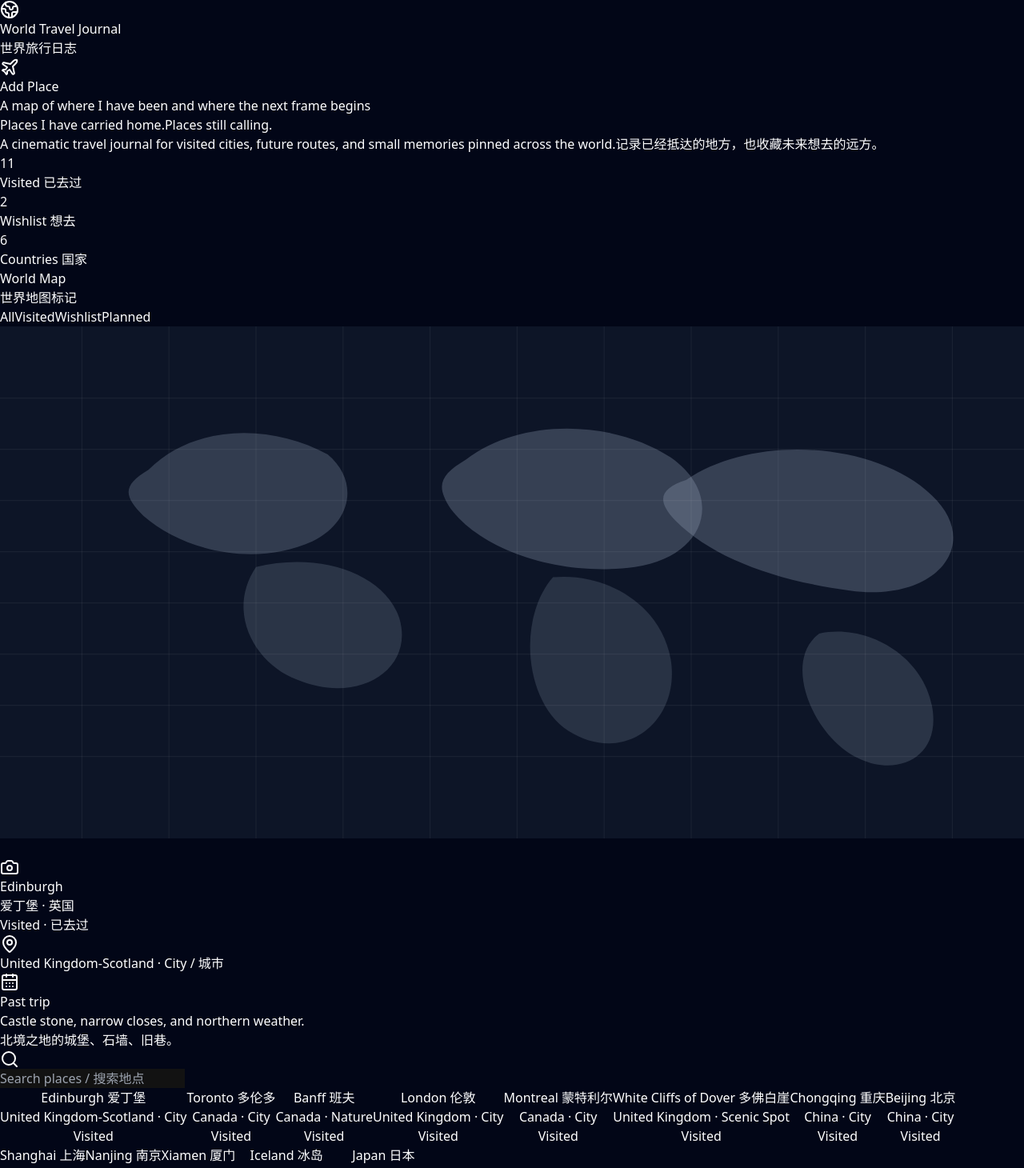
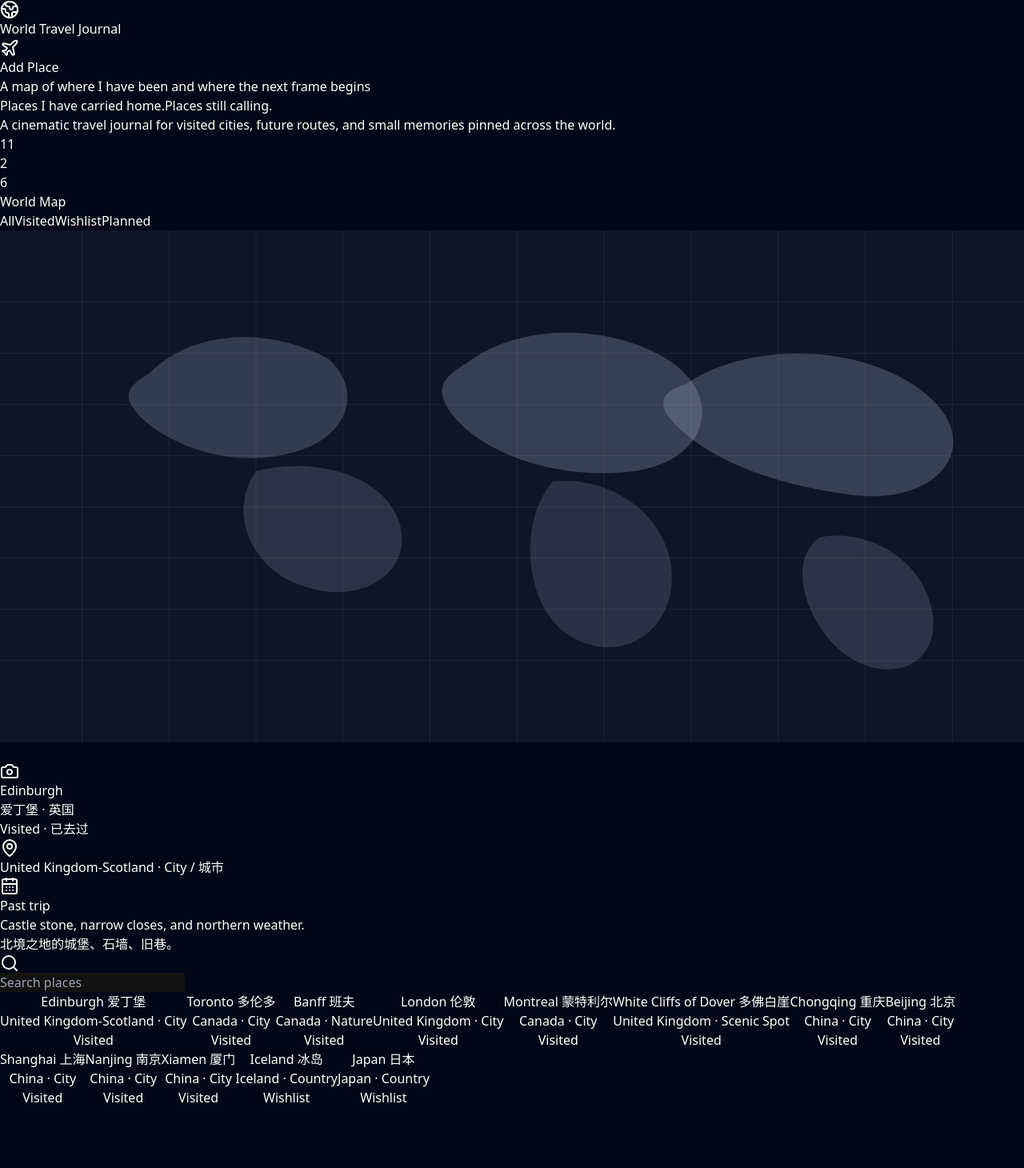
Before and after one commit to ccccchris1234/travel_journal, a React (Vite) app in the folder world-travel-journal-response2/: page / in a window 1280 px wide. Shown: the top 1460 px of the page at 80% size. After the commit the page ends 1384 px from the top, so only its background shows below. Built offline with nearby package versions, Linux system fonts and the light colour scheme.

Commit message:
Update App.jsx

```diff
--- a/world-travel-journal-response2/src/App.jsx
+++ b/world-travel-journal-response2/src/App.jsx
@@ -79,7 +79,6 @@ export default function App() {
             </div>
             <div>
               <p className="text-sm uppercase tracking-[0.3em] text-slate-400">World Travel Journal</p>
-              <p className="text-xs text-slate-500">世界旅行日志</p>
             </div>
           </div>
 
@@ -99,7 +98,6 @@ export default function App() {
             </h1>
             <p className="mt-5 max-w-2xl text-base leading-7 text-slate-300 md:text-lg">
               A cinematic travel journal for visited cities, future routes, and small memories pinned across the world.
-              <span className="block text-slate-500">记录已经抵达的地方，也收藏未来想去的远方。</span>
             </p>
           </motion.div>
 
@@ -107,19 +105,16 @@ export default function App() {
             <Card className="rounded-3xl border-white/10 bg-white/5 text-white backdrop-blur">
               <div className="p-5">
                 <p className="text-3xl font-semibold">{visitedCount}</p>
-                <p className="mt-1 text-sm text-slate-400">Visited 已去过</p>
               </div>
             </Card>
             <Card className="rounded-3xl border-white/10 bg-white/5 text-white backdrop-blur">
               <div className="p-5">
                 <p className="text-3xl font-semibold">{wishlistCount}</p>
-                <p className="mt-1 text-sm text-slate-400">Wishlist 想去</p>
               </div>
             </Card>
             <Card className="rounded-3xl border-white/10 bg-white/5 text-white backdrop-blur">
               <div className="p-5">
                 <p className="text-3xl font-semibold">{countryCount}</p>
-                <p className="mt-1 text-sm text-slate-400">Countries 国家</p>
               </div>
             </Card>
           </div>
@@ -131,7 +126,6 @@ export default function App() {
           <div className="mb-5 flex flex-col gap-3 md:flex-row md:items-center md:justify-between">
             <div>
               <h2 className="text-2xl font-semibold">World Map</h2>
-              <p className="text-sm text-slate-500">世界地图标记</p>
             </div>
             <div className="flex flex-wrap gap-2">
               {["All", "Visited", "Wishlist", "Planned"].map((item) => (
@@ -231,7 +225,7 @@ export default function App() {
                 <input
                   value={query}
                   onChange={(event) => setQuery(event.target.value)}
-                  placeholder="Search places / 搜索地点"
+                  placeholder="Search places"
                   className="w-full bg-transparent text-sm outline-none placeholder:text-slate-600"
                 />
               </div>
```
